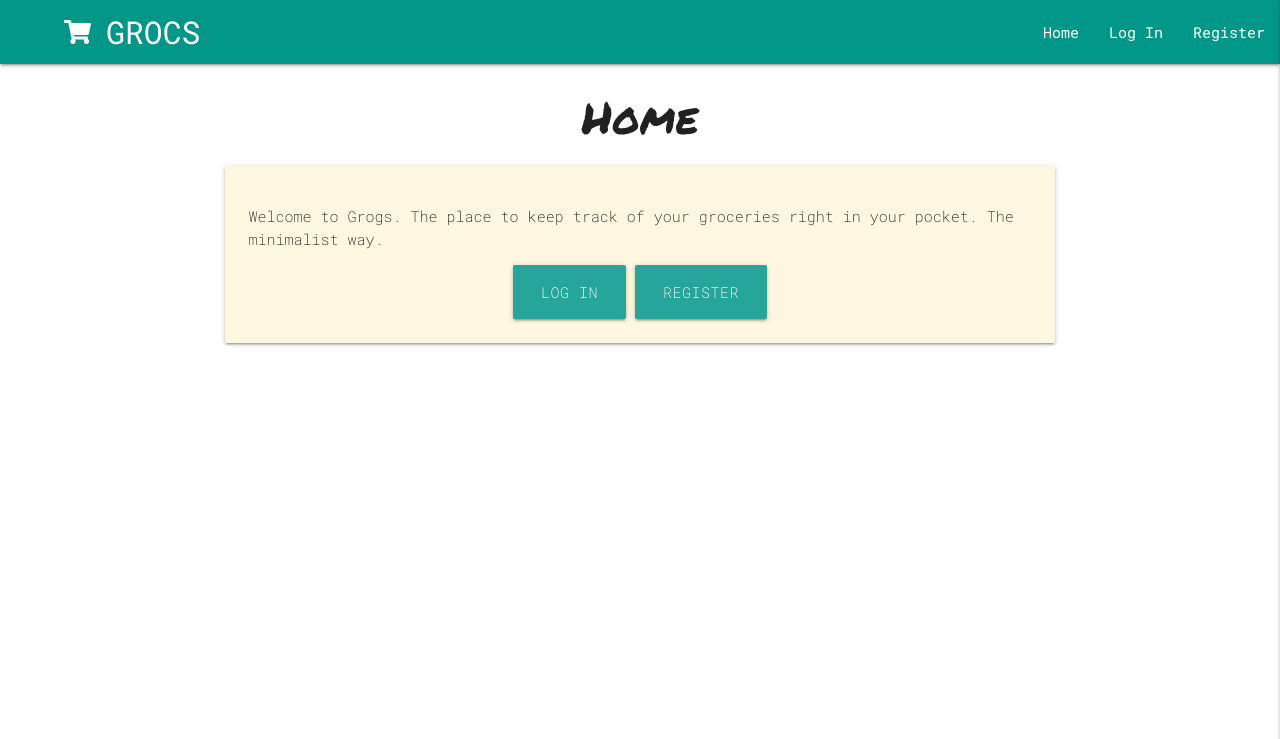
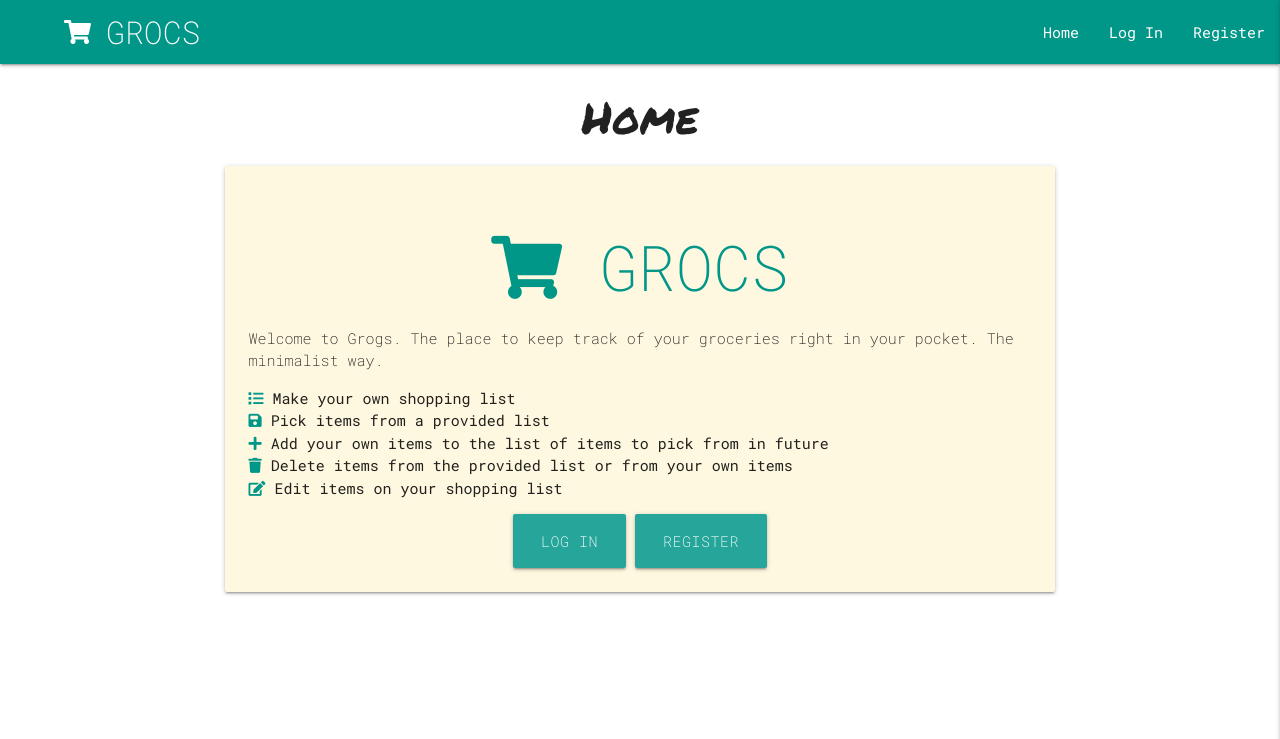
Before and after one commit to Code-Institute-Submissions/jildourixt-grocs, a Flask app: page / in a window 1280 px wide. Shown: the top 739 px of the page. Run offline with Flask 2, Linux system fonts and the light colour scheme; some libraries are stand-ins or nearby versions.

Commit message:
Update home.html
- add short list of functionalities to the homepage

```diff
--- a/static/css/style.css
+++ b/static/css/style.css
@@ -16,6 +16,11 @@ h4 {
     font-weight: 400;
 }
 
+.brand-logo {
+    font-family: 'Roboto Mono', monospace;
+    font-weight: 200;
+}
+
 .no-border {
     border-style: hidden;
 }
--- a/templates/home.html
+++ b/templates/home.html
@@ -6,7 +6,15 @@
     <div class="col s12 m8 offset-m2">
 
         <div class="card-panel amber lighten-5">
+        <h1 class="brand-logo teal-text center-align"><i class="fas fa-shopping-cart"></i> GROCS</h1>
             <p>Welcome to Grogs. The place to keep track of your groceries right in your pocket. The minimalist way. </p>
+            <ul style="font-weight: 400">
+                <li><i class="fas fa-list teal-text"></i> Make your own shopping list</li>
+                <li><i class="fas fa-save teal-text"></i> Pick items from a provided list</li>
+                <li><i class="fas fa-plus teal-text"></i> Add your own items to the list of items to pick from in future</li>
+                <li><i class="fas fa-trash teal-text"></i> Delete items from the provided list or from your own items</li>
+                <li><i class="fas fa-edit teal-text"></i> Edit items on your shopping list</li>
+            </ul>
             <div class="center-align">
                 <a class="waves-effect waves-light btn-large s6 m4" href="{{ url_for('login') }}">Log in</a>
                 <a class="waves-effect waves-light btn-large s6 m4" href="{{ url_for('register') }}">Register</a>
```
